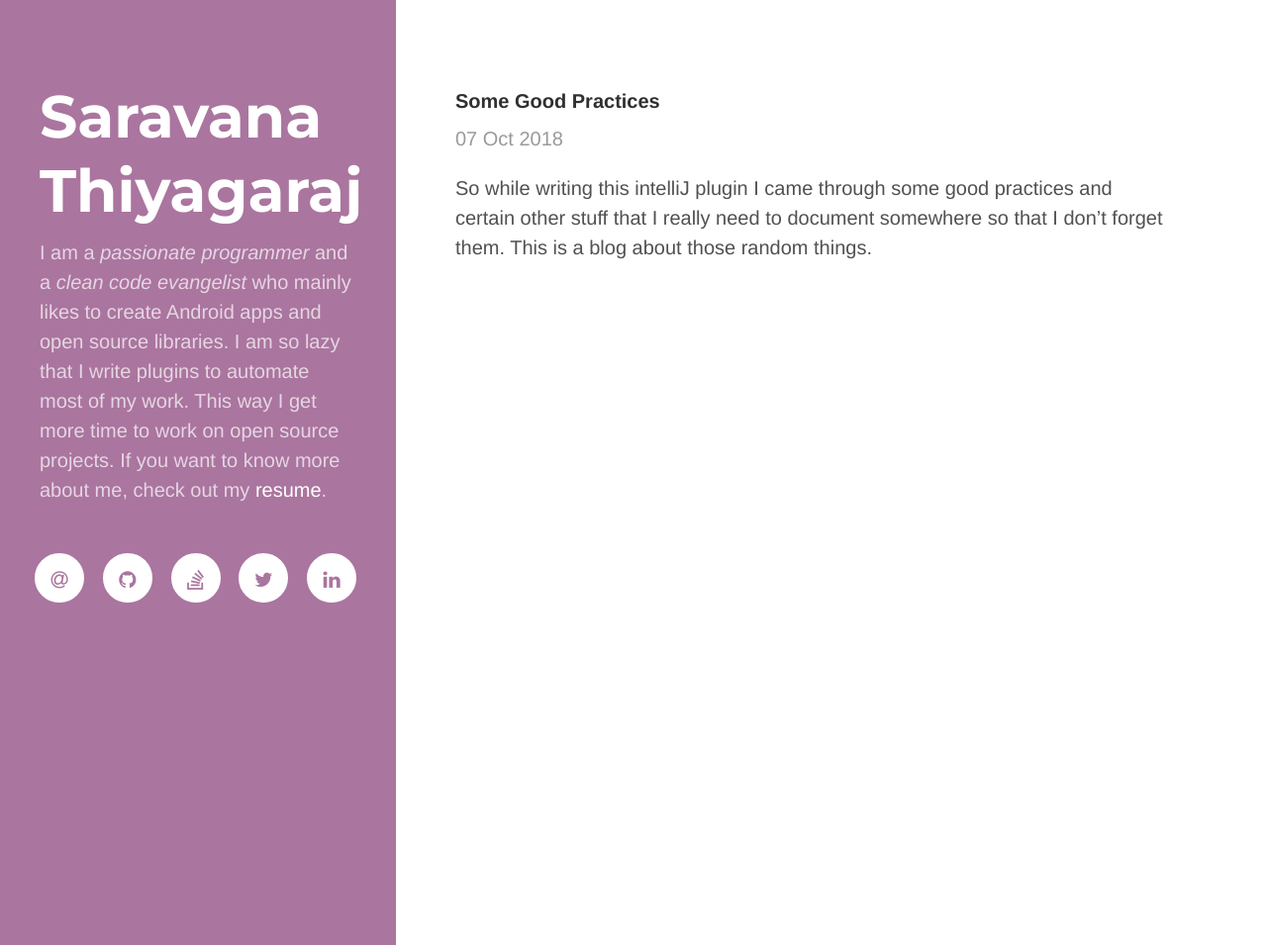
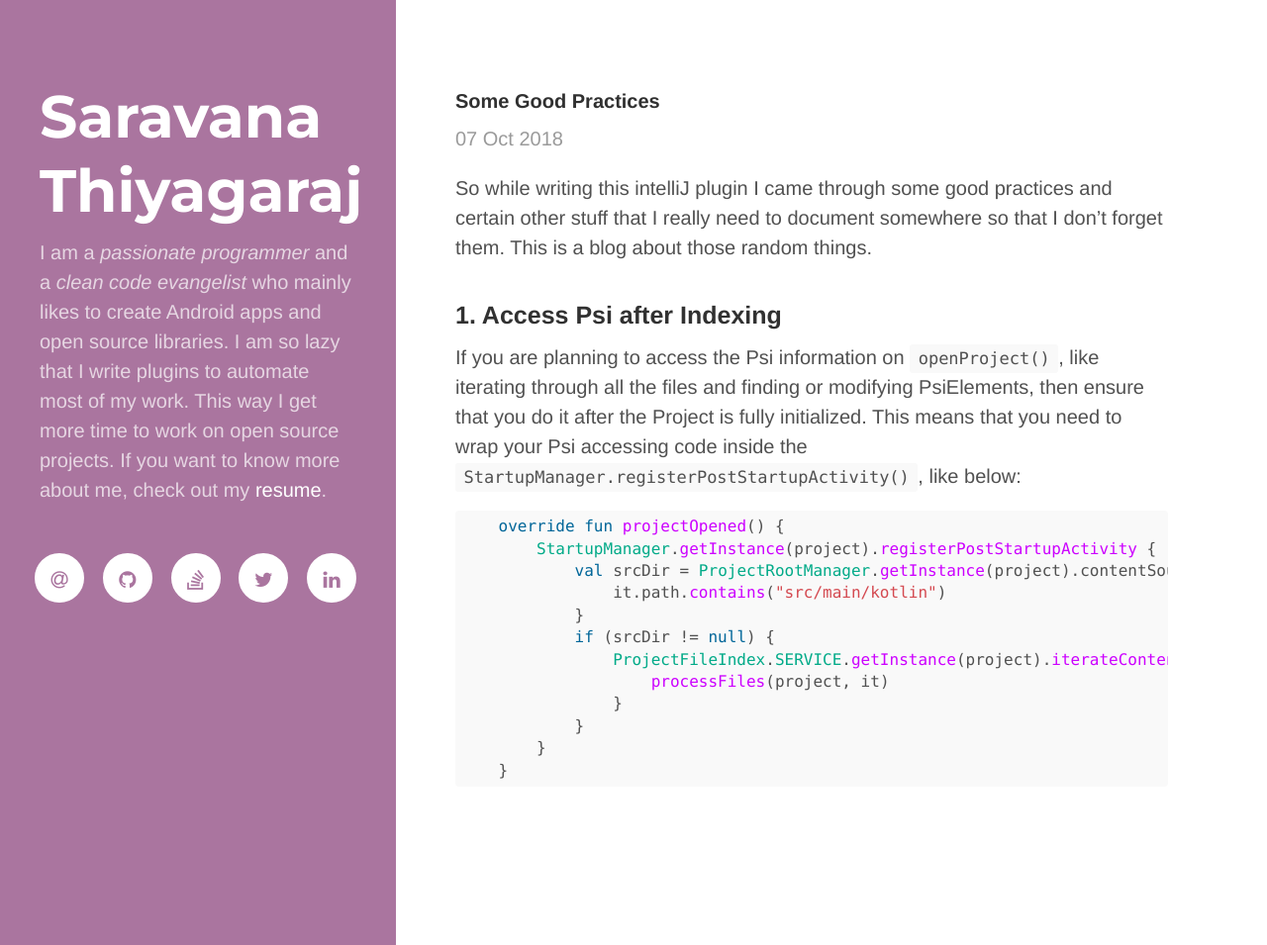
Before and after one commit to thsaravana/thsaravana.github.io, a Jekyll site: the page built from _posts/2018-10-07-intellij-kotlin-some-good practices.md, in a window 1280 px wide and 955 px high. Shown: the whole window at 99% size. Built offline with Jekyll 4.4.1, drawn with Linux system fonts in a browser that asks for light colours; nearby versions of some CDN libraries.

Commit message:
Blog 4 - Adding tip 1

````diff
--- a/_posts/2018-10-07-intellij-kotlin-some-good practices.md
+++ b/_posts/2018-10-07-intellij-kotlin-some-good practices.md
@@ -4,3 +4,22 @@ title: "Some Good Practices"
 ---
 So while writing this intelliJ plugin I came through some good practices and certain other stuff that I really need to
 document somewhere so that I don't forget them. This is a blog about those random things.
+
+### 1. Access Psi after Indexing<br>
+If you are planning to access the Psi information on `openProject()`, like iterating through all the files and finding or
+ modifying PsiElements, then ensure that you do it after the Project is fully initialized. This means that you need to
+ wrap your Psi accessing code inside the `StartupManager.registerPostStartupActivity()`, like below:
+ ```kotlin
+    override fun projectOpened() {
+        StartupManager.getInstance(project).registerPostStartupActivity {
+            val srcDir = ProjectRootManager.getInstance(project).contentSourceRoots.find {
+                it.path.contains("src/main/kotlin")
+            }
+            if (srcDir != null) {
+                ProjectFileIndex.SERVICE.getInstance(project).iterateContentUnderDirectory(srcDir) {
+                    processFiles(project, it)
+                }
+            }
+        }
+    }
+```
````
